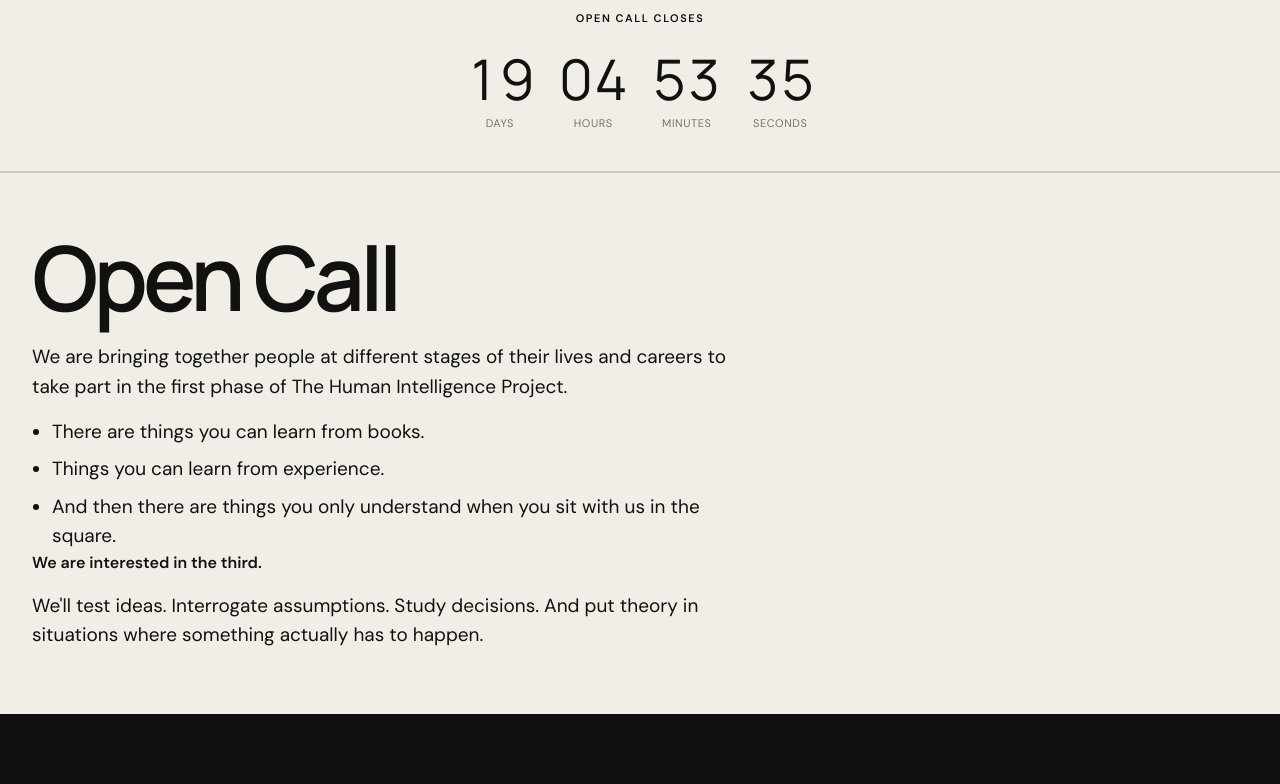
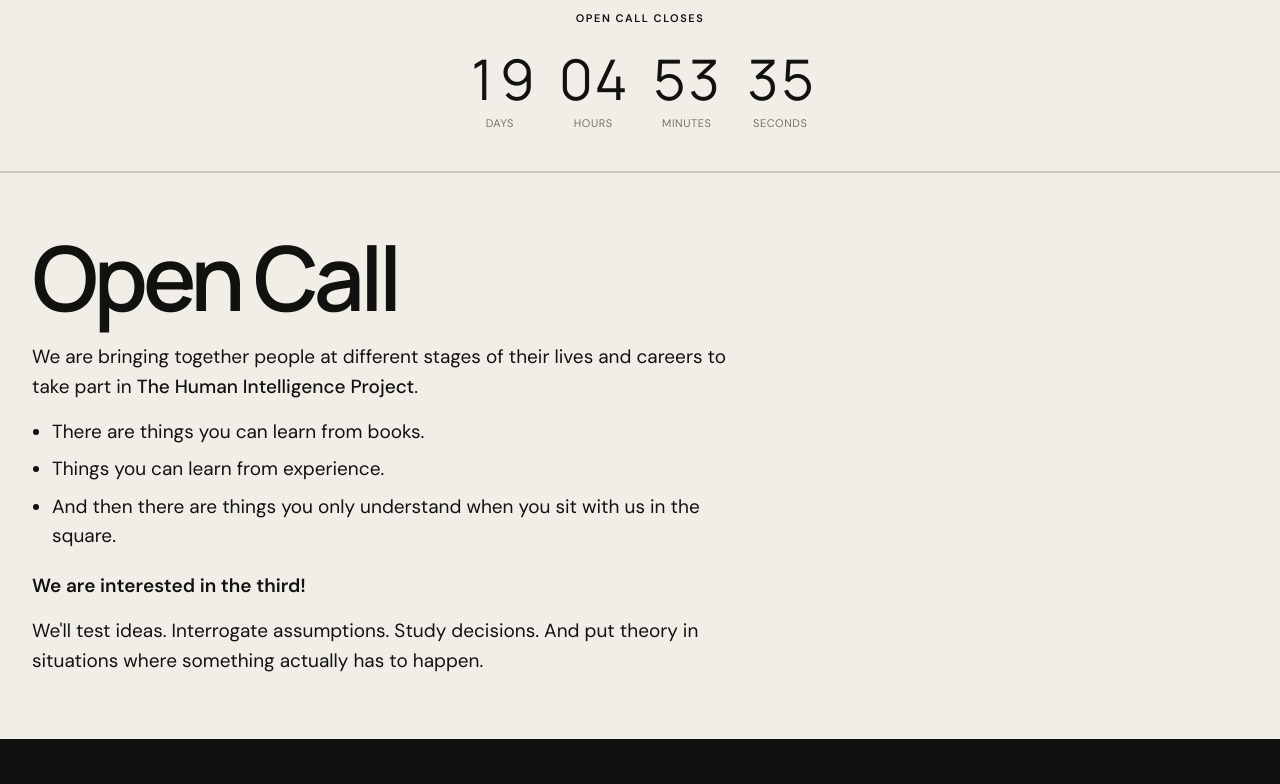
Before and after one commit to blackgram/brown-square, a Next.js app: page /thip in a window 1280 px wide. Shown: the part 375-1159 px from the top of the page. Built offline with nearby package versions, Linux system fonts and the light colour scheme; no server answers.

Commit message:
refactor: enhance text styling and layout in THIPClient component for improved readability

```diff
--- a/src/app/(marketing)/thip/THIPClient.tsx
+++ b/src/app/(marketing)/thip/THIPClient.tsx
@@ -124,8 +124,7 @@ export default function THIPClient() {
             <StaggerItem>
               <p className="mt-6 max-w-[720px] text-[19px] leading-[1.55]">
                 We are bringing together people at different stages of their
-                lives and careers to take part in the first phase of The Human
-                Intelligence Project.
+                lives and careers to take part in <span className="font-[500]">The Human Intelligence Project</span>.
               </p>
             </StaggerItem>
             <StaggerItem>
@@ -137,8 +136,10 @@ export default function THIPClient() {
                   with us in the square.
                 </li>
               </ul>
-              <span className="font-bold py-4">
-                We are interested in the third.
+            </StaggerItem>
+            <StaggerItem className="mt-5">
+              <span className="font-bold text-[19px] leading-[1.55]">
+                We are interested in the third!
               </span>
             </StaggerItem>
             <StaggerItem>
```
